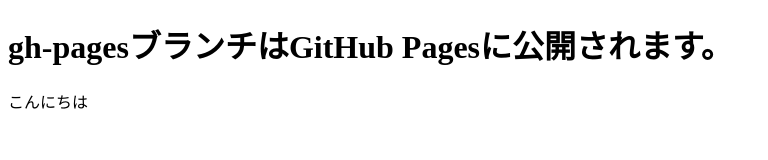
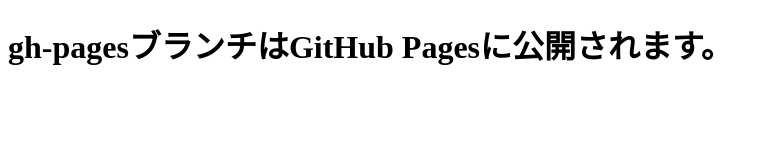
Before and after one commit to mikurui/git-study, a plain HTML site: page index.html in a window 1280 px wide. Shown: the whole page, without its empty margins (0-768 px from the left). Drawn offline with Linux system fonts and the light colour scheme.

Commit message:
Update index.html

```diff
--- a/index.html
+++ b/index.html
@@ -8,6 +8,5 @@
 </head>
 <body>
     <h1>gh-pagesブランチはGitHub Pagesに公開されます。</h1>
-    <P>こんにちは</p>
 </body>
 </html>
```
